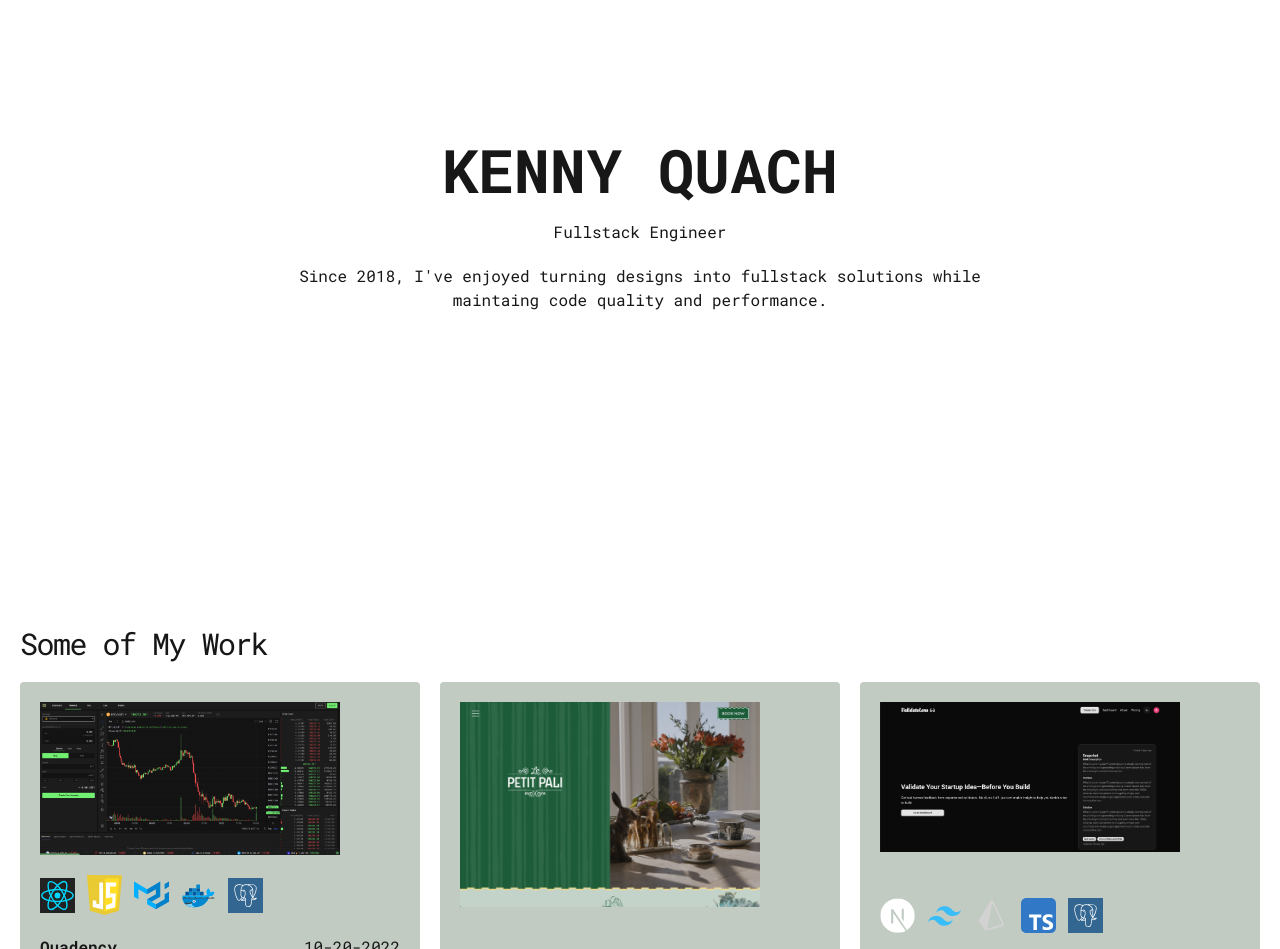
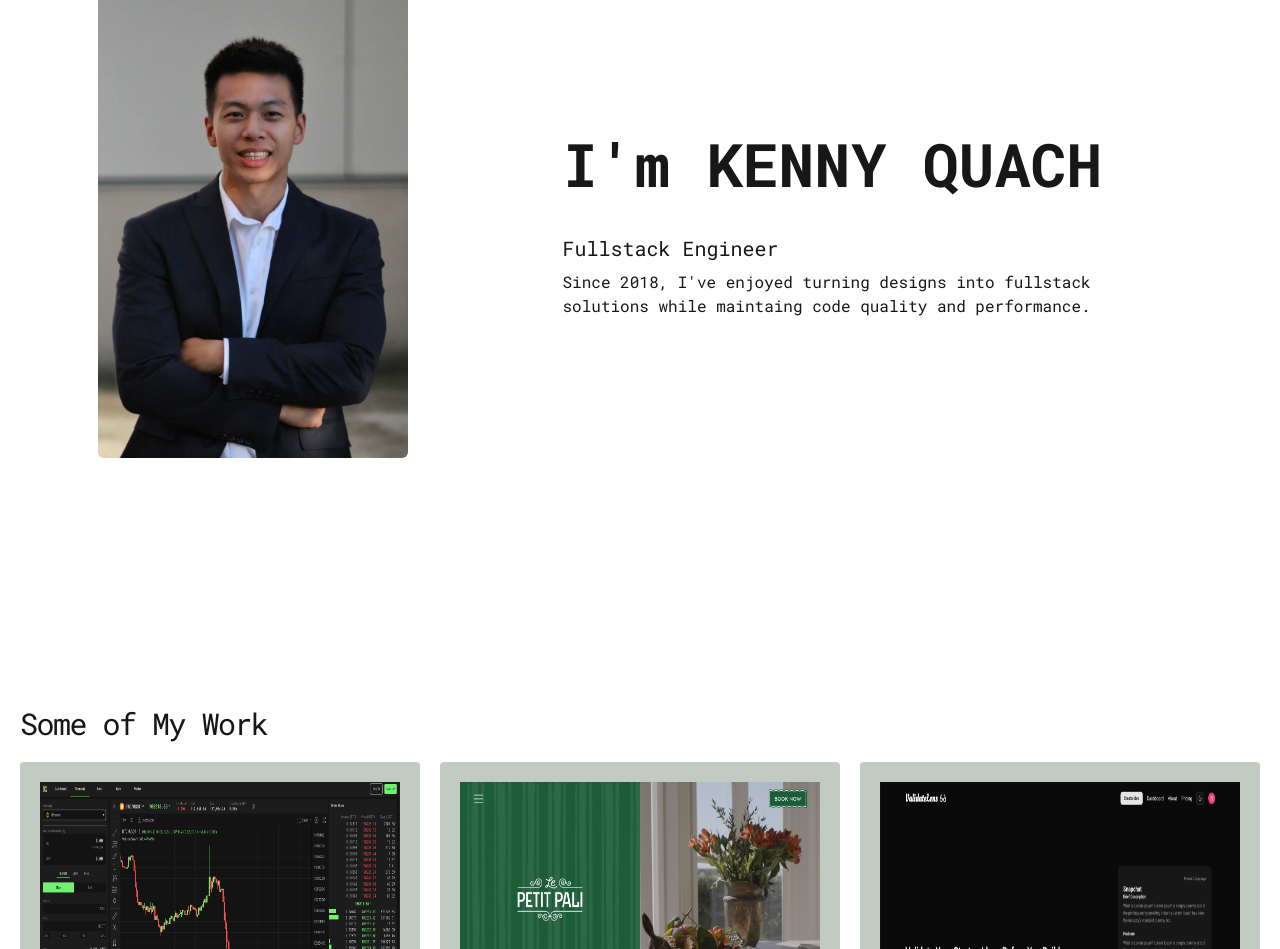
Before and after one commit to kquach229/next-portfoliov2, a Next.js app: page /about in a window 1280 px wide. Shown: the part 303-1252 px from the top of the page. Built offline with nearby package versions, Linux system fonts and the light colour scheme.

Commit message:
about section

```diff
--- a/app/about/page.tsx
+++ b/app/about/page.tsx
@@ -13,26 +13,44 @@ const AboutPage = () => {
   ];
   return (
     <div className='w-full'>
-      <div className='flex flex-col justify-center items-center space-y-5 min-h-screen'>
-        <div className='text-6xl font-extrabold'>KENNY QUACH</div>
-        <span>Fullstack Engineer</span>
-        <span className='max-w-[80ch] text-center'>
+      <div className='flex flex-col md:flex-row justify-around items-center min-h-screen'>
+        <div className='w-[100%] md:w-1/4'>
+          <Image
+            src='/profile.webp'
+            alt='image'
+            width={500}
+            height={500}
+            className='rounded-md w-[100%] h-auto'
+            objectFit='contain'
+          />
+        </div>
+        <div className='space-y-10 mt-20 md:mt-0 w-[100%] md:w-1/2'>
+          <div className='text-6xl font-extrabold'>I'm KENNY QUACH</div>
+          <div className='space-y-2'>
+            <div className='text-xl'>Fullstack Engineer</div>
+            <div className='max-w-[70ch]'>
               Since 2018, I've enjoyed turning designs into fullstack solutions
               while maintaing code quality and performance.
-        </span>
             </div>
-      <div>
+          </div>
+        </div>
+      </div>
+      <div className='mt-20'>
         <div className='text-3xl tracking-tighter'>Some of My Work</div>
         <div className='grid grid-cols-1 md:grid-cols-2 lg:grid-cols-3 gap-5 mt-5'>
           {projects.map((project) => (
             <ReusableCard key={project.id}>
               <div className='flex flex-col gap-5 justify-between h-full w-full'>
+                <div className='rounded-md w-full'>
                   <Image
                     src={project.image}
                     alt={project.title}
-                  height={800}
-                  width={300}
+                    height={500}
+                    width={500}
+                    objectFit='contain'
+                    className='w-[500px] h-[300px]'
                   />
+                </div>
 
                 <div className='flex items-center gap-3'>
                   {project.technologiesUsed?.map((technology) => (
--- a/app/layout.tsx
+++ b/app/layout.tsx
@@ -21,7 +21,7 @@ export default function RootLayout({
     <html lang='en'>
       <body className={`${roboto.className} antialiased overflow-x-hidden`}>
         <Navbar />
-        <div className='p-5 max-w-8xl mx-auto'>{children}</div>
+        <div className='p-5 max-w-[1800px] mx-auto'>{children}</div>
       </body>
     </html>
   );
```
Also changed, not shown: public/profile.webp (added). Lines whose indentation alone changed are shown as unchanged.
